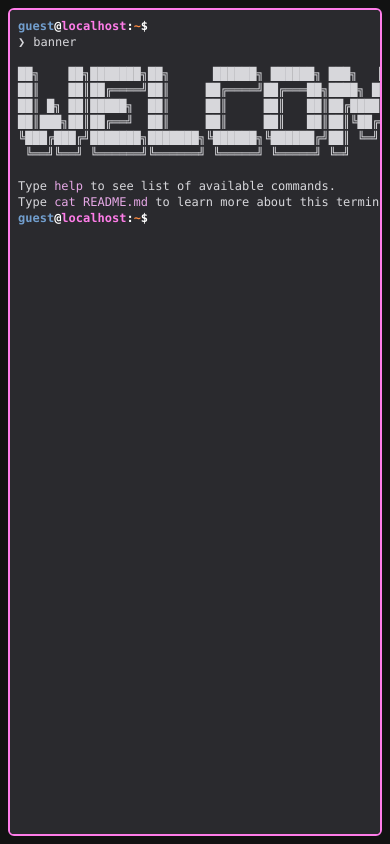
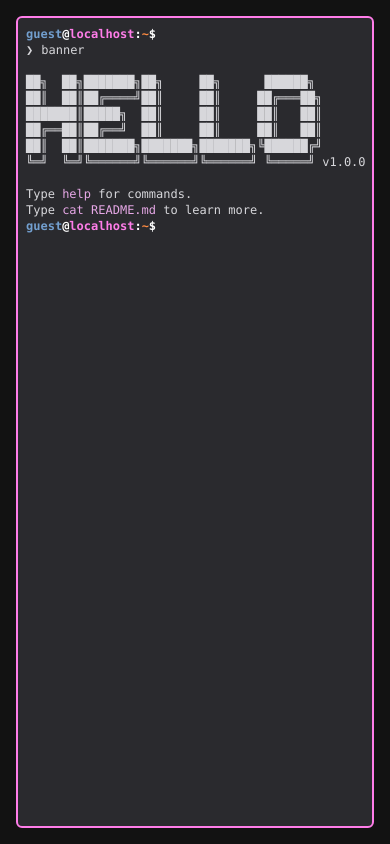
Before and after one commit to hsalvesen/vesen, a Svelte app: page / in a window 390 px wide. Built offline with nearby package versions, Linux system fonts and the light colour scheme.

Commit message:
Changed banner for mobile users, removed keyboard auto-capitalisation

```diff
--- a/index.html
+++ b/index.html
@@ -6,7 +6,7 @@
 
   <link rel="icon" type="image/png" href="/vesen.ico" />
 
-  <meta name="viewport" content="width=device-width, initial-scale=1.0, maximum-scale=1.0, user-scalable=no, viewport-fit=cover" />
+  <meta name="viewport" content="width=device-width, initial-scale=1.0" />
   <meta name="description" content="Web-based terminal powered by Svelte" />
 
   <title>Vesen Terminal</title>
--- a/src/App.svelte
+++ b/src/App.svelte
@@ -24,9 +24,8 @@
 >
   <History />
 
-  <div class="flex flex-col sm:flex-row mobile-prompt-stack">
+  <div class="flex flex-col">
     <Ps1 {isPasswordMode} />
-    <span class="mr-2 hidden sm:inline"></span>
     <Input bind:isPasswordMode />
   </div>
 </main>
--- a/src/app.css
+++ b/src/app.css
@@ -23,72 +23,3 @@
 ::-webkit-scrollbar-thumb:hover {
   background-color: #a8bbbf;
 }
-
-/* Mobile optimizations */
-@media (max-width: 768px) {
-  body {
-    padding: 0;
-  }
-
-  #app {
-    padding: 8px;
-    height: 100vh;
-    height: 100dvh; /* Dynamic viewport height for mobile */
-  }
-
-  /* Better scrolling on mobile */
-  main {
-    -webkit-overflow-scrolling: touch;
-    overscroll-behavior: contain;
-  }
-}
-
-/* Portrait mode - smaller text for better mobile experience */
-@media (orientation: portrait) and (max-width: 768px) {
-  body {
-    font-size: 12px;
-  }
-
-  /* Make banner and pre text much smaller */
-  pre {
-    font-size: 8px;
-    line-height: 1.1;
-  }
-
-  /* Keep input readable but smaller */
-  input {
-    font-size: 14px;
-  }
-
-  /* Stack prompt vertically on mobile portrait */
-  .mobile-prompt-stack {
-    flex-direction: column !important;
-    align-items: flex-start !important;
-  }
-
-  .mobile-prompt-stack h1 {
-    margin-bottom: 4px;
-  }
-}
-
-/* Landscape mobile */
-@media (max-width: 768px) and (orientation: landscape) {
-  #app {
-    height: 100vh;
-    height: 100dvh;
-  }
-
-  /* Slightly larger text in landscape */
-  body {
-    font-size: 13px;
-  }
-
-  pre {
-    font-size: 11px;
-    line-height: 1.3;
-  }
-
-  input {
-    font-size: 14px;
-  }
-}
--- a/src/components/Input.svelte
+++ b/src/components/Input.svelte
@@ -309,4 +309,5 @@
   spellcheck="false"
   autocapitalize="off"
   autocorrect="off"
+  inputmode="text"
 />
--- a/src/utils/commands/system.ts
+++ b/src/utils/commands/system.ts
@@ -90,6 +90,24 @@ export const systemCommands = {
 
   banner: () => {
     const currentTheme = get(theme);
+    const isMobile = window.innerWidth < 768; // Tailwind's md breakpoint
+
+    if (isMobile) {
+      // Compact mobile version
+      return `
+██╗  ██╗███████╗██╗     ██╗      ██████╗
+██║  ██║██╔════╝██║     ██║     ██╔═══██╗
+███████║█████╗  ██║     ██║     ██║   ██║
+██╔══██║██╔══╝  ██║     ██║     ██║   ██║
+██║  ██║███████╗███████╗███████╗╚██████╔╝
+╚═╝  ╚═╝╚══════╝╚══════╝╚══════╝ ╚═════╝ v${packageJson.version}
+
+Type <span style="color: var(--theme-cyan); ">help</span> for commands.
+Type <span style="color: var(--theme-cyan); ">cat README.md</span> to learn more.
+`;
+    }
+
+    // Full desktop version
     return `
 ██╗    ██╗███████╗██╗      ██████╗ ██████╗ ███╗   ███╗███████╗
 ██║    ██║██╔════╝██║     ██╔════╝██╔═══██╗████╗ ████║██╔════╝
```
